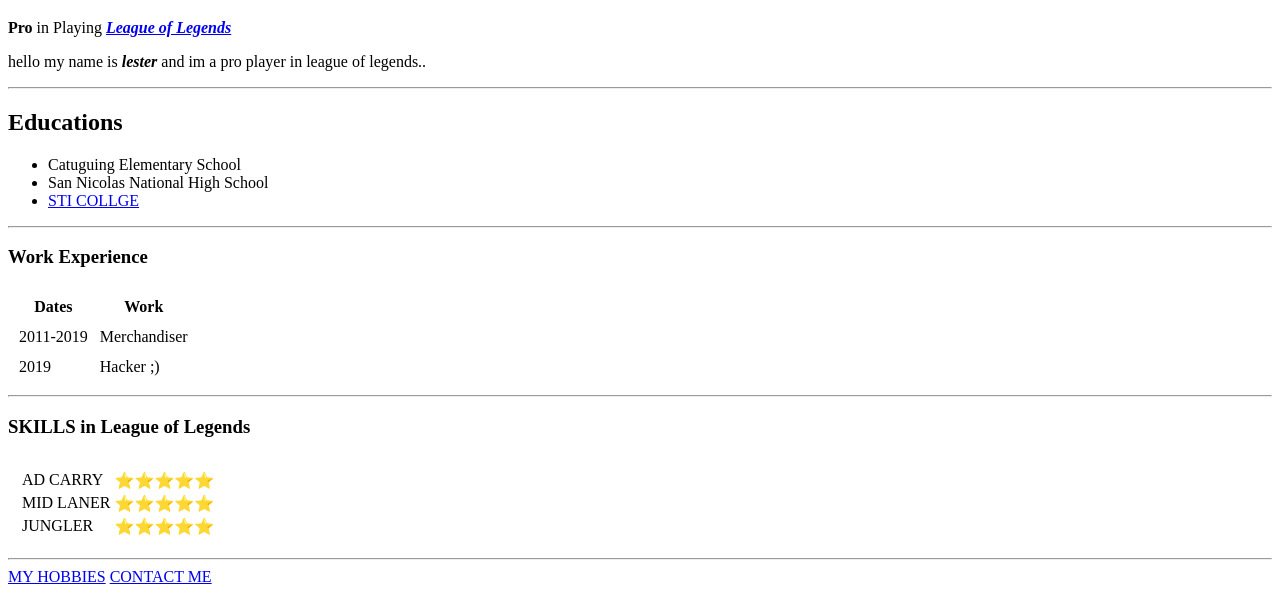
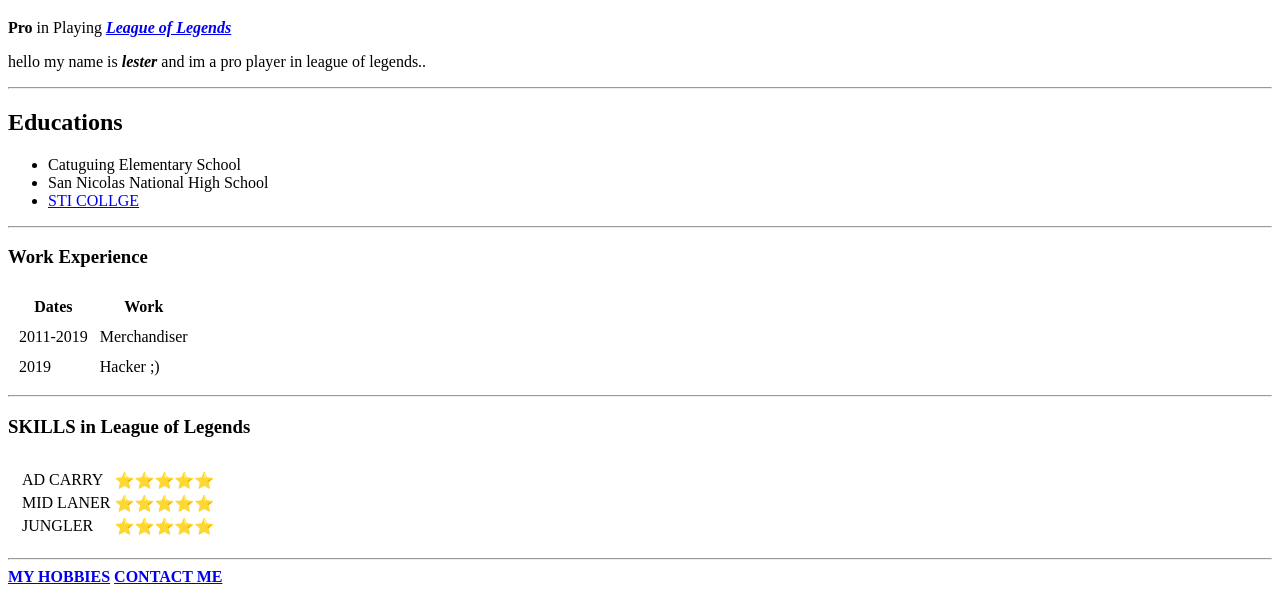
Before and after one commit to Lourde0708/cv, a plain HTML site: page index.html in a window 1280 px wide. Shown: the part 258-852 px from the top of the page. Drawn offline with Linux system fonts and the light colour scheme.

Commit message:
Update index.html

```diff
--- a/index.html
+++ b/index.html
@@ -60,8 +60,8 @@
          </table>
    </table>
   <hr>
-  <a href="hobbies.html">MY HOBBIES</a>
-  <a href="Contact.html">CONTACT ME</a>
+     <Strong><a href="hobbies.html">MY HOBBIES</a></strong>
+     <strong><a href="Contact.html">CONTACT ME</a></strong>
 </body>
 
 </html>
```
